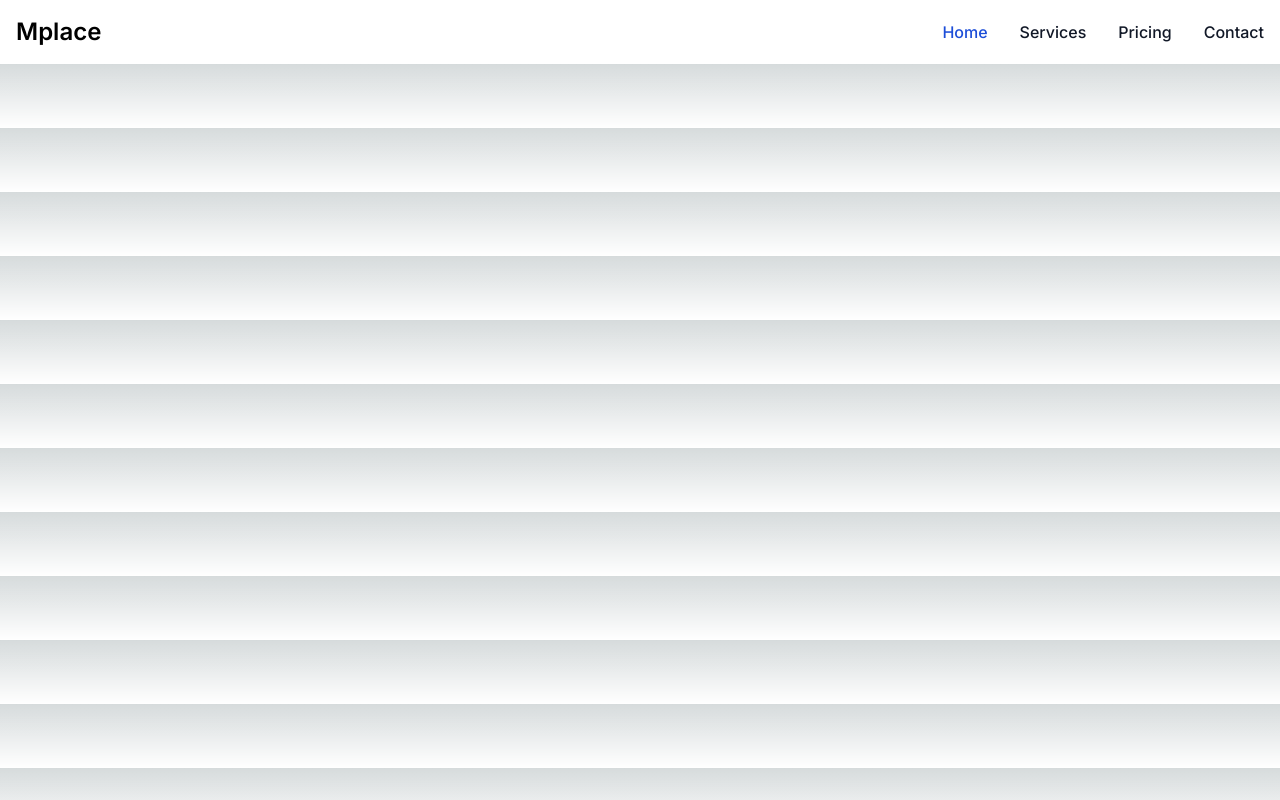
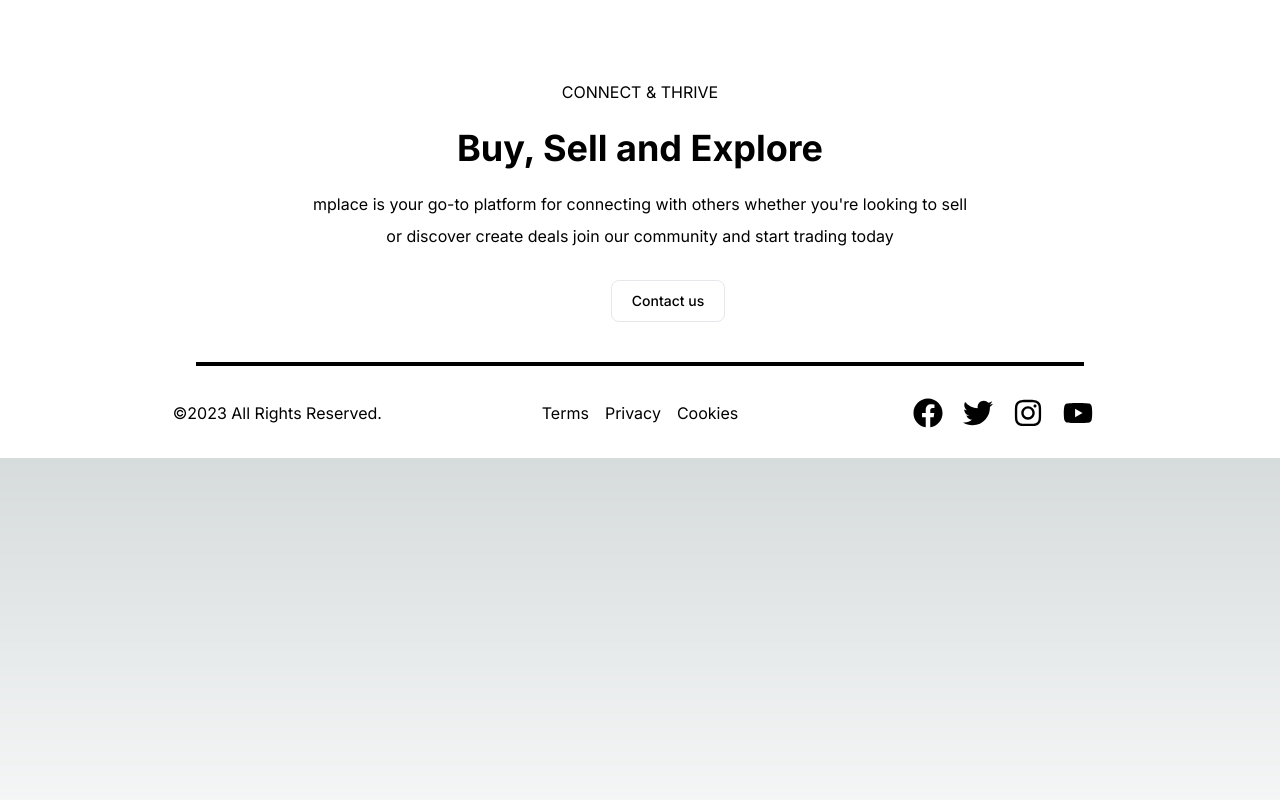
Before and after one commit to ChamudithaWasala0423/MPlace-Online-Marketplace, a Next.js app in the folder client/: page / in a window 1280 px wide. Built offline with nearby package versions, Linux system fonts and the light colour scheme.

Commit message:
footer new
new

```diff
--- a/client/src/app/page.tsx
+++ b/client/src/app/page.tsx
@@ -7,9 +7,8 @@ import SearchBar from "../components/ui/searchbar";
 
 export default function Home() {
   return (
-    <div>
-      <Navbar />
-
+    <div className=" ">
+      <Footer />
     </div>
   );
 }
--- a/client/src/components/ui/footer.tsx
+++ b/client/src/components/ui/footer.tsx
@@ -8,22 +8,22 @@ export default function Footer() {
         <div className="bg-white w-full h-[458px] self-center">
             <div className="flex flex-col justify-between h-full text-center p-4 md:p-8 lg:p-12">
                 <div>
-                    <div className="mt-8 text-black w-full">
+                    <div className="mt-8 text-black w-full font-Poppins">
                         <p>CONNECT & THRIVE</p>
                     </div>
-                    <div className="mt-6 text-2xl md:text-4xl font-bold text-black w-full">
+                    <div className="mt-6 text-5xl md:text-4xl font-bold text-black w-full font-Inter">
                         <p>Buy, Sell and Explore</p>
                     </div>
-                    <div className="mt-6 text-sm md:text-base text-black w-full">
+                    <div className="mt-6 text-sm md:text-base text-black w-full font-Poppins">
                         <p>mplace is your go-to platform for connecting with others whether you're looking to sell</p>
                     </div>
-                    <div className="mt-2 text-sm md:text-base text-black w-full">
+                    <div className="mt-2 text-sm md:text-base text-black w-full font-Poppins">
                         <p>or discover create deals join our community and start trading today</p>
                     </div>
                     <div className="m-8 text-black w-full">
                         <button
                             type="button"
-                            className="text-blue-700 hover:text-white border border-blue-700 hover:bg-blue-800 focus:ring-4 focus:outline-none focus:ring-blue-300 font-medium rounded-lg text-sm px-5 py-2.5 text-center me-2 mb-2 dark:border-blue-500 dark:text-blue-500 dark:hover:text-white dark:hover:bg-blue-500 dark:focus:ring-blue-800"
+                            className="text-black-70 border border-black-700 font-medium rounded-lg text-sm px-5 py-2.5 text-center me-2 mb-2 dark:border-black dark:text-black-500   dark:focus:ring-black-800 font-Poppins"
                         >
                             Contact us
                         </button>
@@ -35,11 +35,11 @@ export default function Footer() {
                 </div>
 
                 <div className="flex flex-wrap items-center justify-between mt-8 px-4 md:px-8 lg:px-12 w-full">
-                    <div className="text-black text-sm md:text-base basis-full md:basis-1/3 order-3 md:order-1">
+                    <div className="text-black text-sm md:text-base basis-full md:basis-1/3 order-3 md:order-1 font-Poppins">
                         ©2023 All Rights Reserved.
                     </div>
 
-                    <div className="flex justify-center text-black text-sm md:text-base basis-full md:basis-1/3 order-2">
+                    <div className="flex justify-center text-black text-sm md:text-base basis-full md:basis-1/3 order-2 font-Poppins">
                         <div className="text-center mx-2">Terms</div>
                         <div className="text-center mx-2">Privacy</div>
                         <div className="text-center mx-2">Cookies</div>
@@ -47,16 +47,16 @@ export default function Footer() {
 
                     <div className="text-black basis-full md:basis-1/3 order-1 md:order-3">
                         <div className="flex justify-center space-x-5">
-                            <a href="https://facebook.com" className="text-blue-600">
+                            <a href="https://facebook.com" className="text-black-600">
                                 <FaFacebook size={30} />
                             </a>
-                            <a href="https://twitter.com" className="text-blue-400">
+                            <a href="https://twitter.com" className="text-black-400">
                                 <FaTwitter size={30} />
                             </a>
-                            <a href="https://instagram.com" className="text-pink-500">
+                            <a href="https://instagram.com" className="text-black-500">
                                 <FaInstagram size={30} />
                             </a>
-                            <a href="https://youtube.com" className="text-red-600">
+                            <a href="https://youtube.com" className="text-black-600">
                                 <FaYoutube size={30} />
                             </a>
                         </div>
```
Also changed, not shown: client/src/components/ui/navbar.tsx (line endings or trailing spaces).
